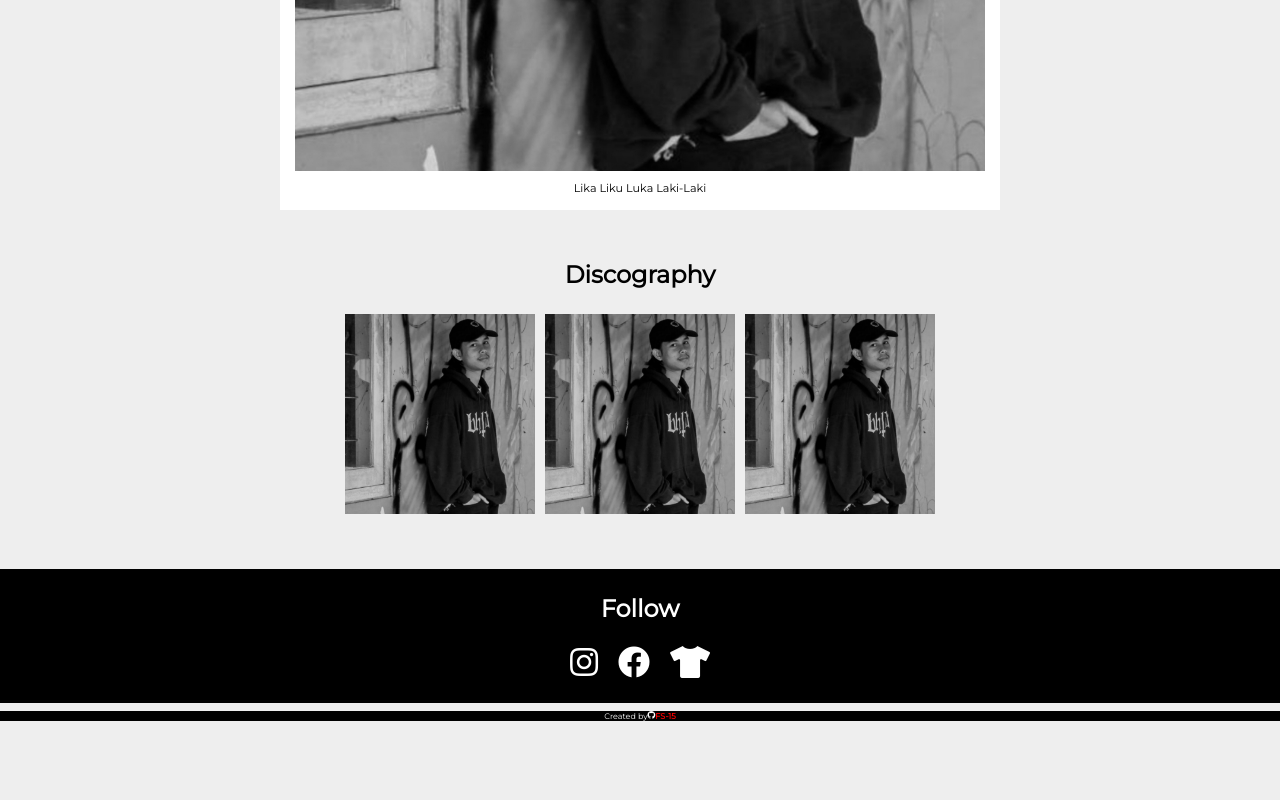
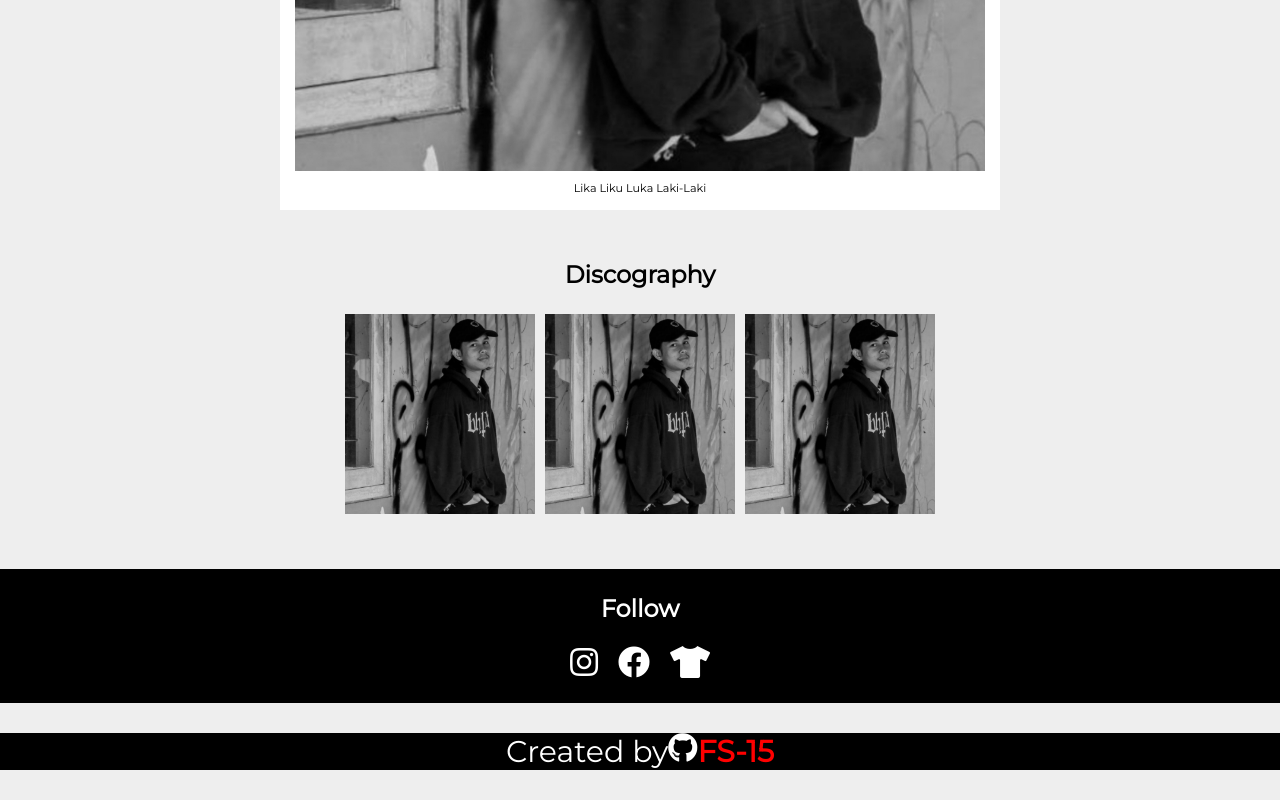
Before and after one commit to fs-15/rozaq-danuarta, a plain HTML site: page index.html in a window 1280 px wide. Shown: the part 1004-1804 px from the top of the page. Before the commit the page ends 1733 px from the top, so only its background shows below. Drawn offline with Linux system fonts and the light colour scheme.

Commit message:
Update style.css

```diff
--- a/style.css
+++ b/style.css
@@ -176,7 +176,7 @@ nav ul li a:hover {
   padding: 0;
   display: flex;
   justify-content: center;
-  font-size: .5em;
+  font-size: 30px;
   }
 
 #footer p a{
```
